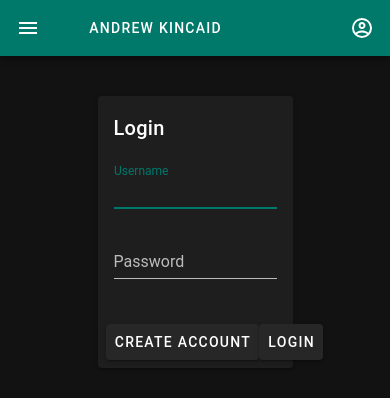
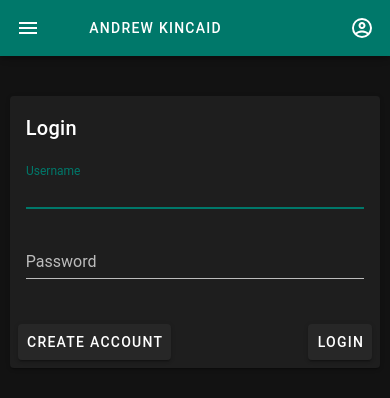
Before and after one commit to atkincaid74/andrew-kincaid-frontend, a Vue app: page /login in a window 390 px wide. Shown: the top 398 px of the page. Built offline with nearby package versions, Linux system fonts and the light colour scheme; the HTML template or start-up script is replaced by a standard one; what vue-session would draw is missing.

Commit message:
changed width on login for phones

```diff
--- a/src/components/home/Login.vue
+++ b/src/components/home/Login.vue
@@ -1,7 +1,7 @@
 <template>
     <div>
         <v-card
-            max-width="50%"
+            :max-width="width"
             class="mx-auto my-10"
         >
             <v-card-title>
@@ -82,6 +82,13 @@
                 !this.$v.enteredPass.required && errors.push('Password is required');
                 return errors
             },
+            width() {
+                if (['xs', 'sm'].indexOf(this.$vuetify.breakpoint.name) > -1) {
+                    return '95%'
+                } else {
+                    return '50%'
+                }
+            }
         },
         data: () => ({
             enteredUser: null,
```
